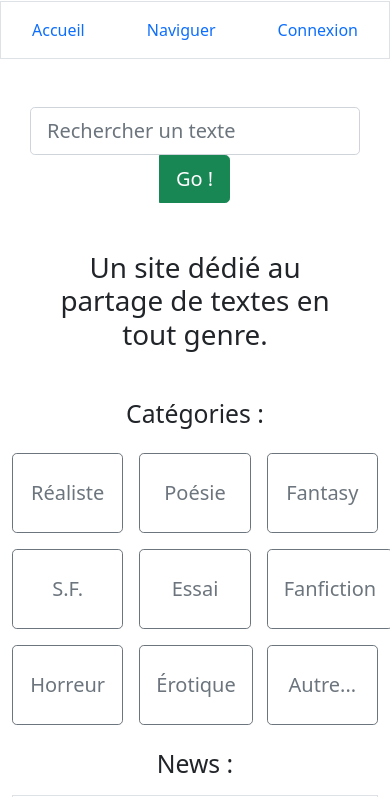
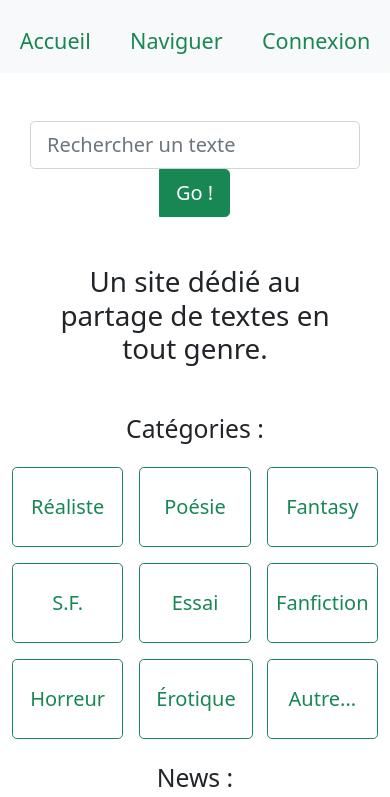
Before and after one commit to frohrlich/text_site, a plain HTML site: page index.html in a window 390 px wide. Shown: the part 55-852 px from the top of the page. Drawn offline with nearby package versions, Linux system fonts and the light colour scheme.

Commit message:
Responsive page d'accueil

```diff
--- a/index.html
+++ b/index.html
@@ -19,15 +19,20 @@
     <title>Text site</title>
   </head>
   <body>
+    <div class="container-lg m-0 p-0 m-lg-auto">
       <!-- Header -->
-    <header class="mb-5">
+      <header class="bg-light mb-5 mt-0 pt-2">
         <div class="logo m-2 mb-4">
           <p class="fst-italic">Mon site de textes !</p>
         </div>
-      <nav class="navbar justify-content-around border">
-        <a href="#" class="nav-link active" aria-current="page">Accueil</a>
-        <a href="#" class="nav-link">Naviguer</a>
-        <a href="#" class="nav-link">Connexion</a>
+        <nav
+          class="navbar fs-4 justify-content-around justify-content-lg-evenly"
+        >
+          <a href="#" class="nav-link link-success active" aria-current="page"
+            >Accueil</a
+          >
+          <a href="#" class="nav-link link-success">Naviguer</a>
+          <a href="#" class="nav-link link-success">Connexion</a>
         </nav>
       </header>
       <!-- Search bar -->
@@ -51,63 +56,66 @@
         <div class="row row-cols-3 g-3">
           <div class="col">
             <div class="text-center d-grid">
-            <button type="button" class="btn btn-outline-secondary btn-lg py-4">
+              <button type="button" class="btn btn-outline-success btn-lg py-4">
                 Réaliste
               </button>
             </div>
           </div>
           <div class="col">
             <div class="text-center d-grid">
-            <button type="button" class="btn btn-outline-secondary btn-lg py-4">
+              <button type="button" class="btn btn-outline-success btn-lg py-4">
                 Poésie
               </button>
             </div>
           </div>
           <div class="col">
             <div class="text-center d-grid">
-            <button type="button" class="btn btn-outline-secondary btn-lg py-4">
+              <button type="button" class="btn btn-outline-success btn-lg py-4">
                 Fantasy
               </button>
             </div>
           </div>
           <div class="col">
             <div class="text-center d-grid">
-            <button type="button" class="btn btn-outline-secondary btn-lg py-4">
+              <button type="button" class="btn btn-outline-success btn-lg py-4">
                 S.F.
               </button>
             </div>
           </div>
           <div class="col">
             <div class="text-center d-grid">
-            <button type="button" class="btn btn-outline-secondary btn-lg py-4">
+              <button type="button" class="btn btn-outline-success btn-lg py-4">
                 Essai
               </button>
             </div>
           </div>
           <div class="col">
             <div class="text-center d-grid">
-            <button type="button" class="btn btn-outline-secondary btn-lg py-4">
+              <button
+                type="button"
+                class="btn btn-outline-success btn-lg py-4 px-0"
+              >
                 Fanfiction
               </button>
             </div>
           </div>
           <div class="col">
             <div class="text-center d-grid">
-            <button type="button" class="btn btn-outline-secondary btn-lg py-4">
+              <button type="button" class="btn btn-outline-success btn-lg py-4">
                 Horreur
               </button>
             </div>
           </div>
           <div class="col">
             <div class="text-center d-grid">
-            <button type="button" class="btn btn-outline-secondary btn-lg py-4">
+              <button type="button" class="btn btn-outline-success btn-lg py-4">
                 Érotique
               </button>
             </div>
           </div>
           <div class="col">
             <div class="text-center d-grid">
-            <button type="button" class="btn btn-outline-secondary btn-lg py-4">
+              <button type="button" class="btn btn-outline-success btn-lg py-4">
                 Autre...
               </button>
             </div>
@@ -117,11 +125,11 @@
       <!-- News -->
       <div class="container">
         <h2 class="mt-4 m-3 text-center">News :</h2>
-      <div class="border p-1">
+        <div class="bg-light border p-1">
           <p class="fst-italic">20/10/2022 par Admin :</p>
           <p>Ajout de la fonctionnalité X</p>
         </div>
-      <div class="border p-1">
+        <div class="bg-light border p-1">
           <p class="fst-italic">15/10/2022 par Admin :</p>
           <p>Le site est en ligne ! Blablabla</p>
         </div>
@@ -129,7 +137,7 @@
       <!-- Derniers textes -->
       <div class="container">
         <h2 class="mt-4 m-3 text-center">Derniers textes :</h2>
-      <div class="border p-1">
+        <div class="bg-light border p-1">
           <h3>Lorem Ipsum</h3>
           <h4>par Cicéron</h4>
           <p>
@@ -137,7 +145,7 @@
             consequatur.
           </p>
         </div>
-      <div class="border p-1">
+        <div class="bg-light border p-1">
           <h3>Dolor sit amet</h3>
           <h4>par Cicerone</h4>
           <p>
@@ -146,10 +154,13 @@
           </p>
         </div>
       </div>
-    <footer class="m-2 mt-4 pt-2 border-top d-flex justify-content-around">
+      <footer
+        class="bg-light m-2 mt-4 mb-0 py-2 border-top d-flex justify-content-around"
+      >
         <a href="#">A propos</a>
         <a href="#">Nous contacter</a>
         <a href="#">Plan du site</a>
       </footer>
+    </div>
   </body>
 </html>
```
Lines whose indentation alone changed are shown as unchanged.
